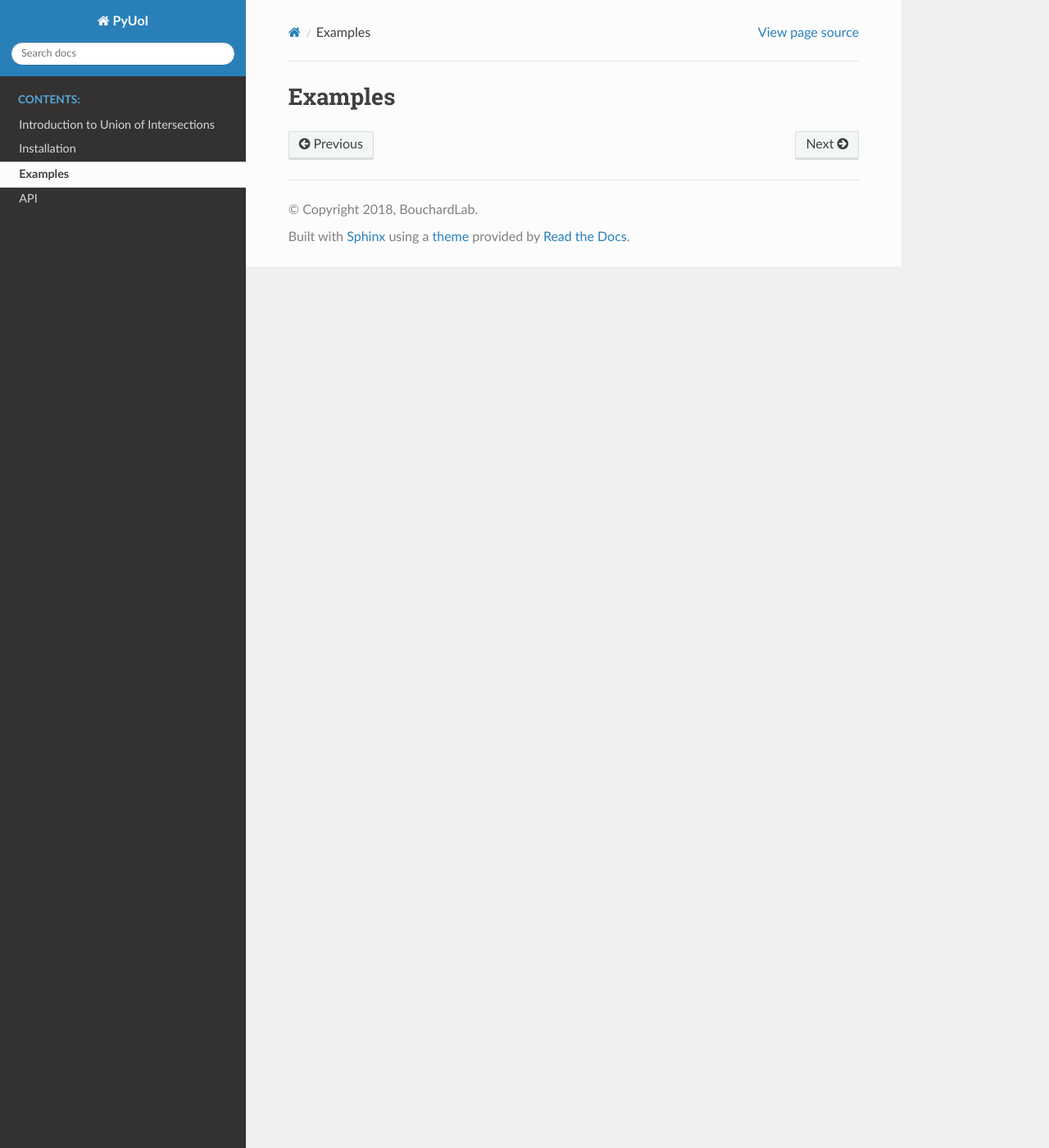
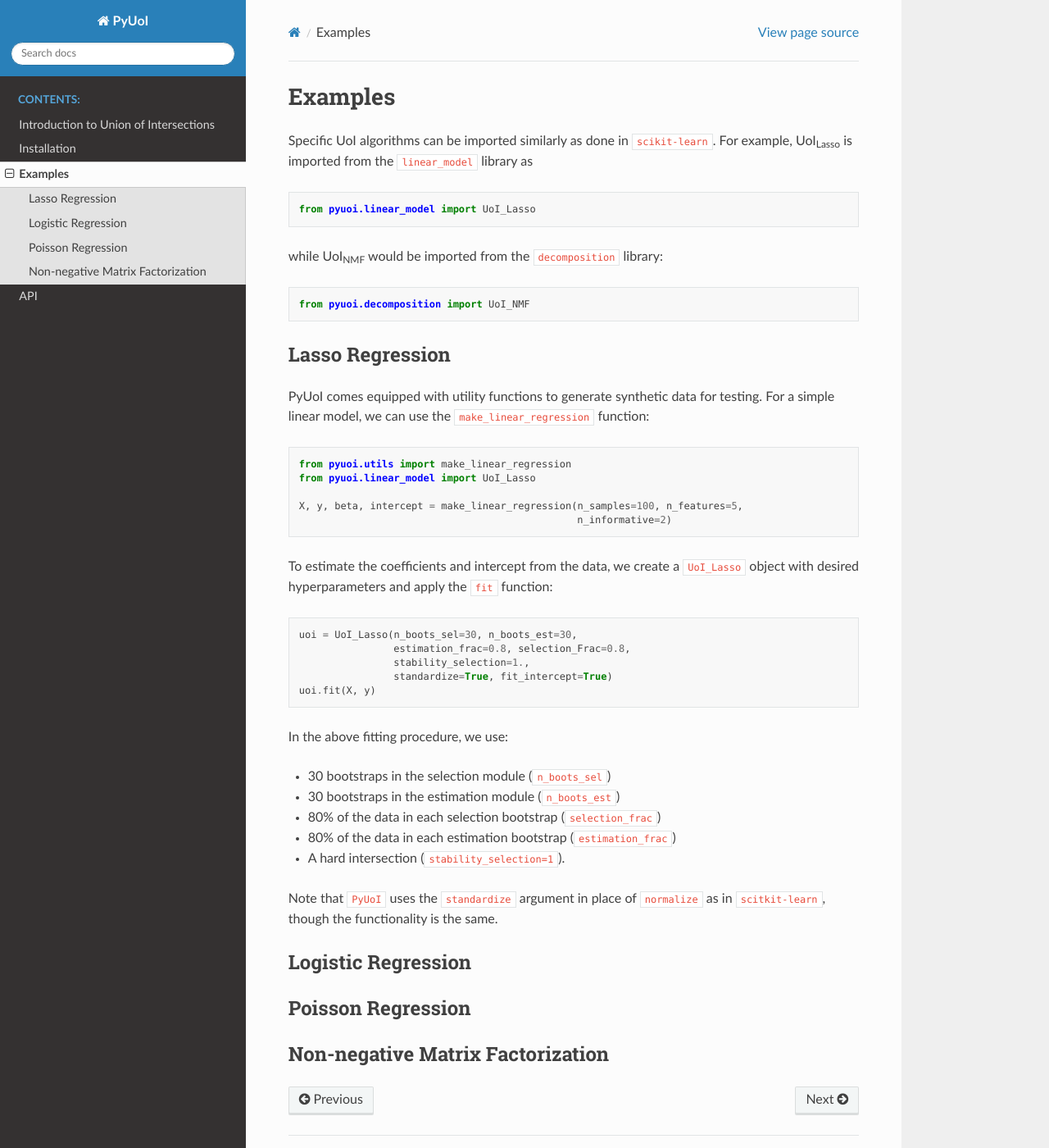
Before and after one commit to BouchardLab/pyuoi, a Sphinx documentation site: the page built from docs/source/examples.rst, in a window 1280 px wide and 1400 px high. Shown: the whole window at 82% size. Built offline with Sphinx 7.4.7 and the Read the Docs theme 2.0.0, drawn with Linux system fonts in a browser that asks for light colours.

Commit message:
updated docstring and added example for uoi lasso

```diff
--- a/docs/source/examples.rst
+++ b/docs/source/examples.rst
@@ -3,3 +3,69 @@
 ========
 Examples
 ========
+
+Specific UoI algorithms can be imported similarly as done in ``scikit-learn``.
+For example, UoI\ :sub:`Lasso` is imported from the ``linear_model`` library as
+
+.. code:: python
+
+    from pyuoi.linear_model import UoI_Lasso
+
+while UoI\ :sub:`NMF` would be imported from the ``decomposition`` library:
+
+.. code:: python
+
+    from pyuoi.decomposition import UoI_NMF
+
+Lasso Regression
+----------------
+
+PyUoI comes equipped with utility functions to generate synthetic data for
+testing. For a simple linear model, we can use the ``make_linear_regression``
+function:
+
+.. code:: python
+
+    from pyuoi.utils import make_linear_regression
+    from pyuoi.linear_model import UoI_Lasso
+
+    X, y, beta, intercept = make_linear_regression(n_samples=100, n_features=5,
+                                                   n_informative=2)
+
+To estimate the coefficients and intercept from the data, we create a
+``UoI_Lasso`` object with desired hyperparameters and apply the ``fit``
+function:
+
+.. code:: python
+
+    uoi = UoI_Lasso(n_boots_sel=30, n_boots_est=30,
+                    estimation_frac=0.8, selection_Frac=0.8,
+                    stability_selection=1.,
+                    standardize=True, fit_intercept=True)
+    uoi.fit(X, y)
+
+In the above fitting procedure, we use:
+
+* 30 bootstraps in the selection module (``n_boots_sel``)
+
+* 30 bootstraps in the estimation module (``n_boots_est``)
+
+* 80% of the data in each selection bootstrap (``selection_frac``)
+
+* 80% of the data in each estimation bootstrap (``estimation_frac``)
+
+* A hard intersection (``stability_selection=1``).
+
+Note that ``PyUoI`` uses the ``standardize`` argument in place of ``normalize``
+as in ``scitkit-learn``, though the functionality is the same.
+
+Logistic Regression
+-------------------
+
+
+Poisson Regression
+------------------
+
+
+Non-negative Matrix Factorization
+---------------------------------
```
Also changed, not shown: 1 other file.
